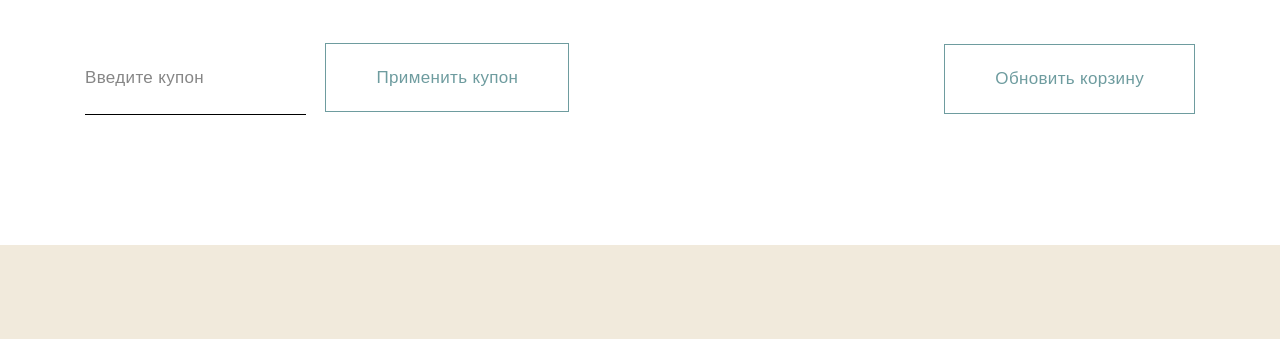
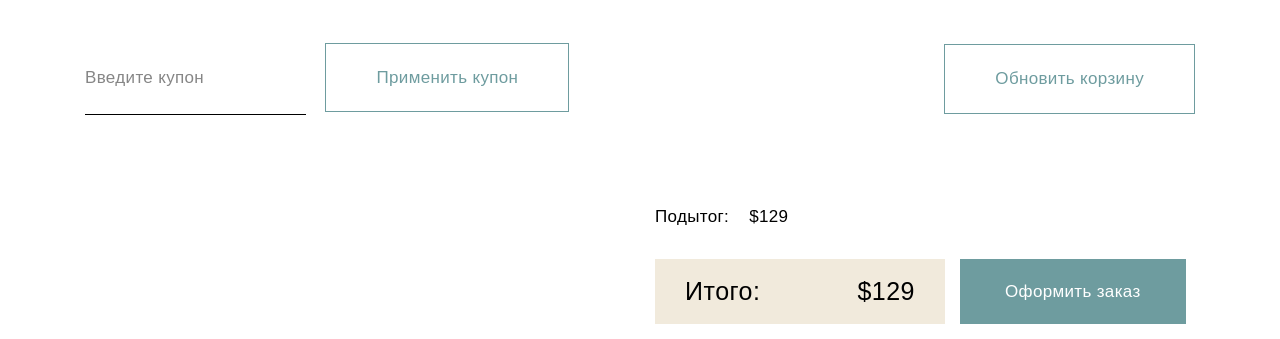
Before and after one commit to string4dance/Womazing, a plain HTML site: page cart.html in a window 1280 px wide. Shown: the part 905-1244 px from the top of the page. Drawn offline with Linux system fonts and the light colour scheme.

Commit message:
finish cart section

```diff
--- a/cart.html
+++ b/cart.html
@@ -30,7 +30,7 @@
         </ul>
 
         <a class="nav__phone" href="to:+3808235412">+380-823-54-12</a>
-        <a class="nav__cart" href="#"></a>
+        <a class="nav__cart" href="./cart.html"></a>
         <button class="menu">
           <span class="menu__item">Menu</span>
         </button>
@@ -80,6 +80,19 @@
             </div>
             <button class="cart__button">Обновить корзину</button>
           </form>
+          <div class="cart__total">
+            <div class="cart__total-about">
+              <p class="cart__total-title">Подытог:</p>
+              <p class="cart__total-price">$129</p>
+            </div>
+            <div class="cart__total-inner">
+              <div class="cart__about">
+                <p class="cart__about-title">Итого:</p>
+                <p class="cart__about-price">$129</p>
+              </div>
+              <button class="primary__btn cart__btn">Оформить заказ</button>
+            </div>
+          </div>
         </div>
       </section>
     </main>
--- a/styles/cart.css
+++ b/styles/cart.css
@@ -65,6 +65,7 @@
   line-height: 140%;
   letter-spacing: 0.02em;
   color: #000;
+  outline: none;
 }
 .cart__price-full {
   font-weight: 500;
@@ -76,6 +77,7 @@
   display: flex;
   align-items: center;
   justify-content: space-between;
+  margin-bottom: 90px;
 }
 .cart__input {
   font-weight: 500;
@@ -106,3 +108,49 @@
   padding: 22px 50px;
   border: 1px solid #6e9c9f;
 }
+.cart__total {
+  display: flex;
+  flex-direction: column;
+  max-width: 540px;
+  width: 100%;
+  margin-left: auto;
+}
+.cart__total-about {
+  display: flex;
+  margin-bottom: 30px;
+}
+.cart__total-title {
+  font-weight: 500;
+  font-size: 17px;
+  line-height: 140%;
+  letter-spacing: 0.02em;
+  color: #000000;
+  margin-right: 20px;
+}
+.cart__total-price {
+  font-weight: 500;
+  font-size: 17px;
+  line-height: 140%;
+  letter-spacing: 0.02em;
+  color: #000000;
+}
+.cart__total-inner {
+  display: flex;
+}
+.cart__about {
+  max-width: 290px;
+  width: 100%;
+  padding: 15px 30px;
+  background-color: #f1eadc;
+  margin-right: 15px;
+  display: flex;
+  align-items: center;
+  justify-content: space-between;
+  font-weight: 500;
+  font-size: 25px;
+  line-height: 140%;
+  letter-spacing: 0.02em;
+}
+.cart__btn {
+  padding: 20px 45px;
+}
```
Also changed, not shown: about.html (+1 -1 lines), item.html (+1 -1 lines), shop.html (+1 -1 lines).
